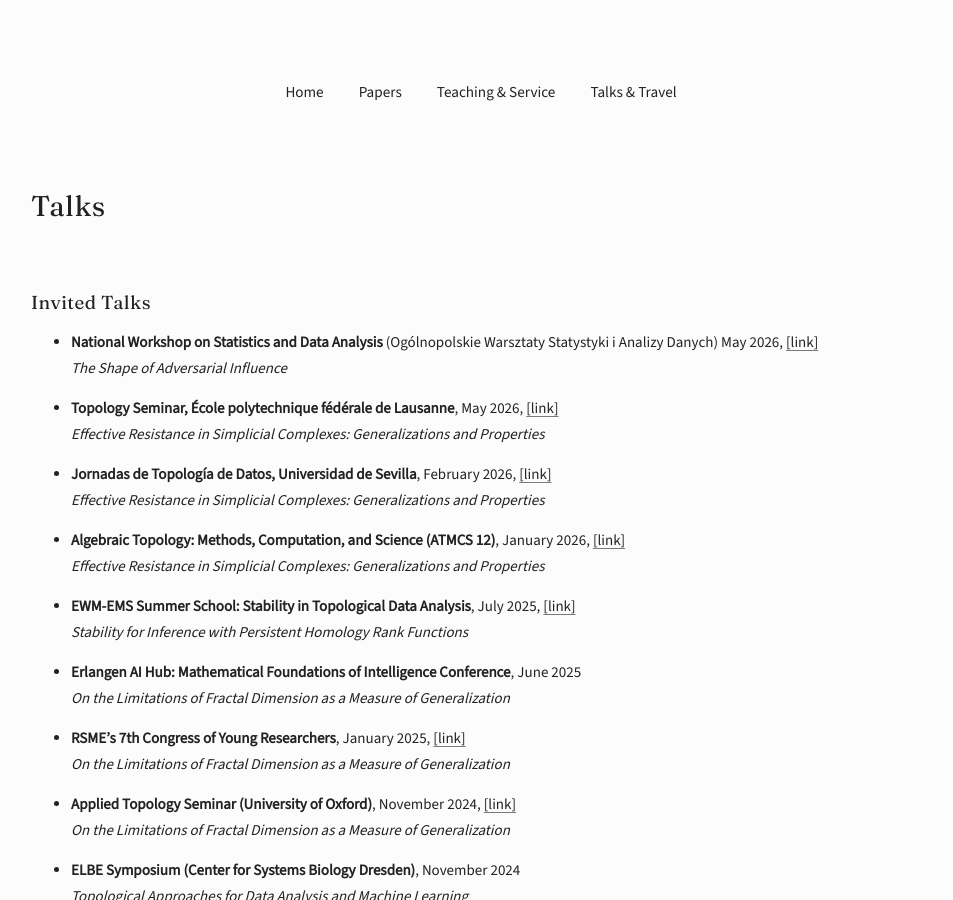
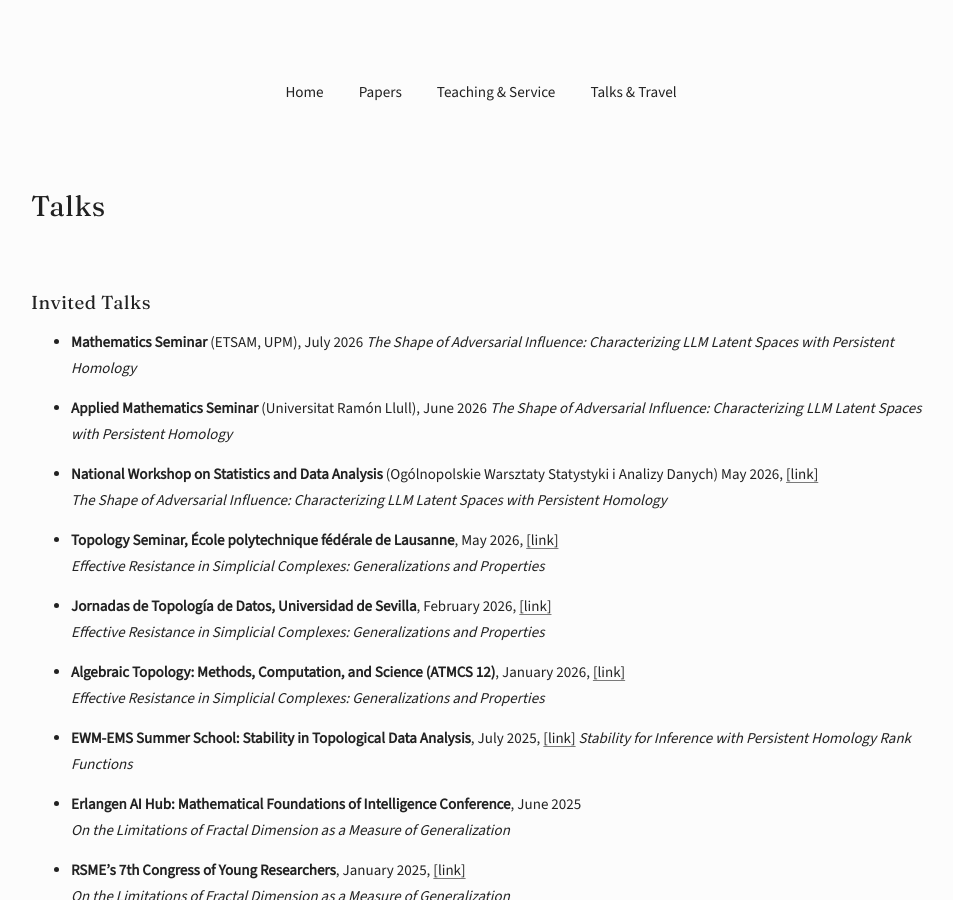
Before and after one commit to inesgare/inesgare.github.io, a Jekyll site: the page built from talks.md, in a window 1280 px wide and 900 px high. Shown: the whole window, without its empty margins (159-1112 px from the left). Built offline with Jekyll 4.4.1, drawn with Linux system fonts in a browser that asks for light colours.

Commit message:
added latest talks and workshop

```diff
--- a/talks.md
+++ b/talks.md
@@ -7,8 +7,14 @@ layout: default
 
 ## Invited Talks
 
+- **Mathematics Seminar** (ETSAM, UPM), July 2026
+  *The Shape of Adversarial Influence: Characterizing LLM Latent Spaces with Persistent Homology*
+
+- **Applied Mathematics Seminar** (Universitat Ramón Llull), June 2026
+  *The Shape of Adversarial Influence: Characterizing LLM Latent Spaces with Persistent Homology*
+
 - **National Workshop on Statistics and Data Analysis** (Ogólnopolskie Warsztaty Statystyki i Analizy Danych) May 2026, [[link]](https://wsad.edu.pl/)
-  *The Shape of Adversarial Influence*
+  *The Shape of Adversarial Influence: Characterizing LLM Latent Spaces with Persistent Homology*
 
 - **Topology Seminar, École polytechnique fédérale de Lausanne**, May 2026, [[link]](https://www.epfl.ch/labs/hessbellwald-lab/epfl-topology-seminar-spring-2026/)
   *Effective Resistance in Simplicial Complexes: Generalizations and Properties*
@@ -19,8 +25,7 @@ layout: default
 - **Algebraic Topology: Methods, Computation, and Science (ATMCS 12)**, January 2026, [[link]](https://www.mis.mpg.de/events/series/atmcs12)
   *Effective Resistance in Simplicial Complexes: Generalizations and Properties*
 
-- **EWM-EMS Summer School: Stability in Topological Data Analysis**, July 2025, [[link]](https://www.mittag-leffler.se/activities/ewm-ems-summer-school-stability-in-topological-data-analysis/)
-  *Stability for Inference with Persistent Homology Rank Functions*
+- **EWM-EMS Summer School: Stability in Topological Data Analysis**, July 2025, [[link]](https://www.mittag-leffler.se/activities/ewm-ems-summer-school-stability-in-topological-data-analysis/)  *Stability for Inference with Persistent Homology Rank Functions*
 
 - **Erlangen AI Hub: Mathematical Foundations of Intelligence Conference**, June 2025
   *On the Limitations of Fractal Dimension as a Measure of Generalization*
```
Also changed, not shown: _news/workshop.md (+1 -1 lines), teaching.md (+1 -1 lines).
